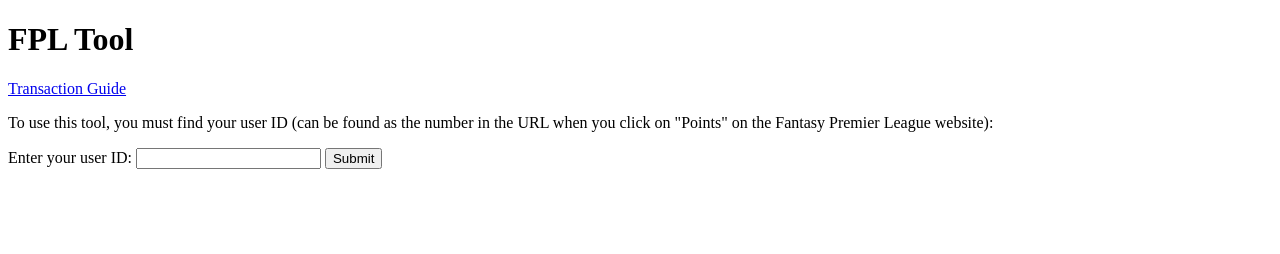
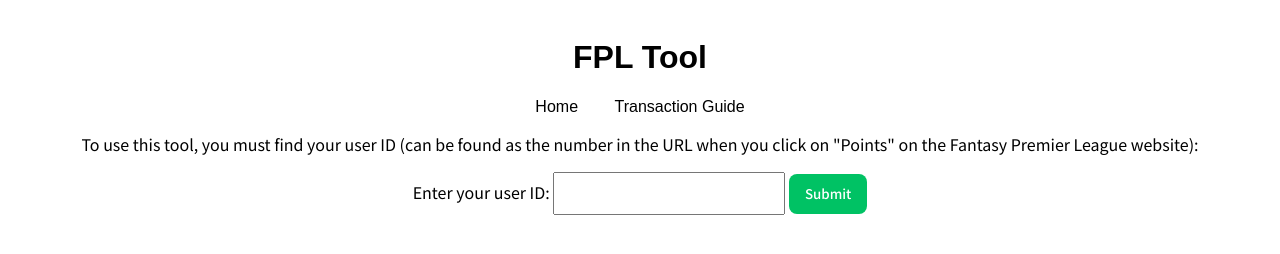
Before and after one commit to Fantasy-Draft-Premier-League-Winner/Fantasy-Draft-Premier-League-Winner.github.io, a website: page index.html in a window 1280 px wide. Drawn offline with Linux system fonts and the light colour scheme; a web font is replaced by a local one.

Commit message:
basic styling

```diff
--- a/index.html
+++ b/index.html
@@ -11,6 +11,7 @@
     <header>
       <h1>FPL Tool</h1>
       <div id="nav">
+        <a href="index.html">Home</a>
         <a href="transactions.html">Transaction Guide</a>
       </div>
     </header>
@@ -19,7 +20,7 @@
     <form id="userIDform">
       <label for="userID">Enter your user ID: </label>
       <input type="text" id="userID" name="userID">
-      <button onClick="getTeamInfo()">Submit</button>
+      <button id="submitBtn" onClick="getTeamInfo()">Submit</button>
     </form>
 
     <div id="myLineup">
--- a/stylesheet.css
+++ b/stylesheet.css
@@ -0,0 +1,49 @@
+@import url('https://fonts.googleapis.com/css2?family=Madimi+One&family=Noto+Sans+JP:wght@100..900&display=swap');
+
+body {
+  padding: 10px;
+  font-family: 'Noto Sans JP', sans-serif;
+  text-align: center;
+}
+header {
+  font-family: 'Madimi One', sans-serif;
+}
+header a {
+  margin: 16px;
+}
+a {
+  text-decoration: none;
+  color: black;
+}
+input {
+  font-family: 'Noto Sans JP', sans-serif;
+  padding: 10px 16px;
+}
+#submitBtn {
+  font-family: 'Noto Sans JP', sans-serif;
+  background-color: #00c264;
+  border-radius: 8px;
+  border-style: none;
+  box-sizing: border-box;
+  color: #FFFFFF;
+  cursor: pointer;
+  display: inline-block;
+  font-weight: 500;
+  height: 40px;
+  line-height: 20px;
+  list-style: none;
+  margin: 0;
+  outline: none;
+  padding: 10px 16px;
+  position: relative;
+  text-align: center;
+  text-decoration: none;
+  transition: color 100ms;
+  vertical-align: baseline;
+  user-select: none;
+  -webkit-user-select: none;
+  touch-action: manipulation;
+}
+#submitBtn:hover, #submitBtn:focus {
+  background-color: #00ce6b;
+}
```
